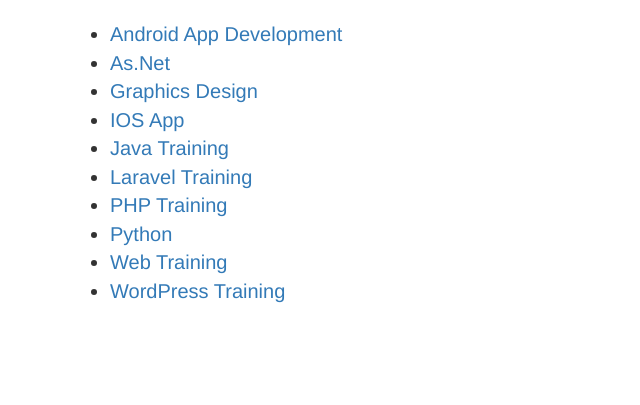
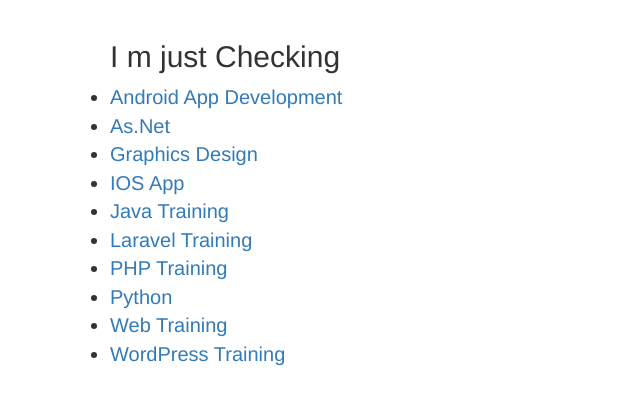
Before and after one commit to rahulchelsea/aplus_tech_website, a Django app: page /list in a window 1280 px wide. Shown: the part 176-581 px from the top of the page, without its empty margins (0-640 px from the left). Run offline with Django 3.2, Linux system fonts and the light colour scheme; data comes from the database, SQL or seed files in the repository; some libraries are stand-ins or nearby versions; some web fonts are replaced.

Commit message:
i have changed course tyemplates list.html

```diff
--- a/Aplus/aplustech/course/templates/course/list.html
+++ b/Aplus/aplustech/course/templates/course/list.html
@@ -5,6 +5,7 @@
 	<div class="container">
 
 			<ul>
+				<h2>I m just Checking </h2>
 			{% for i in clist %}
 			  <li style="font-size: 20px"><a href="{% url 'course:detail' i.pk %}"> {{ i.course_name }} </a></li>
 			{% endfor %}
```
